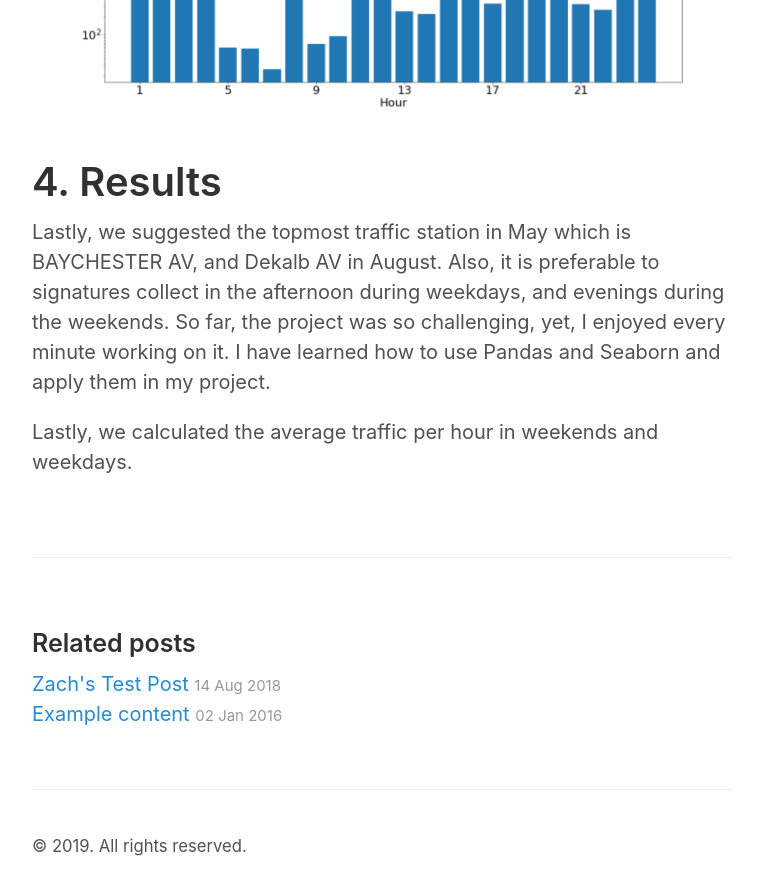
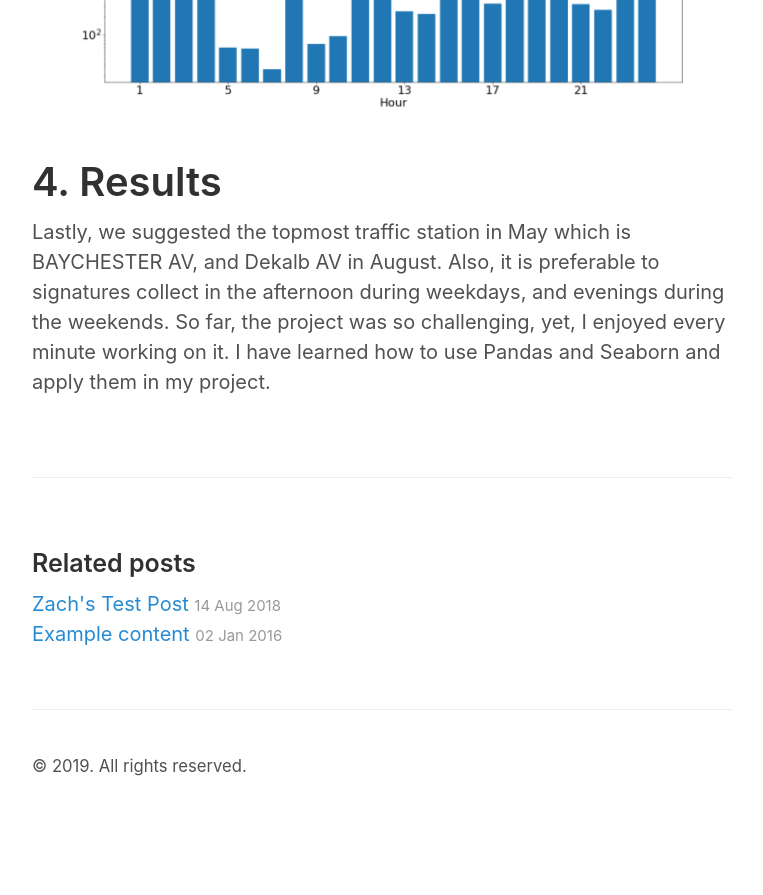
Before and after one commit to fatimahSheikho/fatimahSheikho.github.io, a Jekyll site: the page built from _posts/2016-01-03-introduction.md, in a window 1280 px wide and 900 px high, scrolled down 3342 px. Shown: the top 895 px of the window, without its empty margins (258-1021 px from the left). Built offline with Jekyll 4.4.1, drawn with Linux system fonts in a browser that asks for light colours; after the commit the page ends 4162 px from its top, so only the background shows below that.

Commit message:
Update 2016-01-03-introduction.md

```diff
--- a/_posts/2016-01-03-introduction.md
+++ b/_posts/2016-01-03-introduction.md
@@ -13,7 +13,8 @@ WomenTechWomenYes (WTWY) international company has an annual gala at the beginni
 
 
 # Methodology:
- # 1.	Data acquisition
+
+ #  1.	Data acquisition
 We chose the data of May and August 2019 from [MTA ] (http://web.mta.info/developers/turnstile.html). The dataset has 14 columns. 378 stations, 469 Units, and 224 SCP’s.
 
 # 2.	Data Cleansing
@@ -30,7 +31,7 @@ We chose the data of May and August 2019 from [MTA ] (http://web.mta.info/develo
 ![image]({{site.url}}/images/Screen Shot 2019-09-07 at 10.48.44 PM.png)
 
 
-# 3.	Data processing
+#  3.	Data processing
 
 Firstly, we calculated the total number of traffic= entries + exits, the number of entries and exits per hour, and the average, sum and max.
 ![image]({{site.url}}/images/Screen Shot 2019-09-07 at 11.15.58 PM.png)
@@ -48,5 +49,3 @@ Lastly, we calculated the average traffic per hour in weekends and weekdays.
 # 4.	Results
 
 Lastly, we suggested the topmost traffic station in May which is BAYCHESTER AV, and Dekalb AV in August. Also, it is preferable to signatures collect in the afternoon during weekdays, and evenings during the weekends. So far, the project was so challenging, yet, I enjoyed every minute working on it. I have learned how to use Pandas and Seaborn and apply them in my project.
-
-Lastly, we calculated the average traffic per hour in weekends and weekdays.
```
